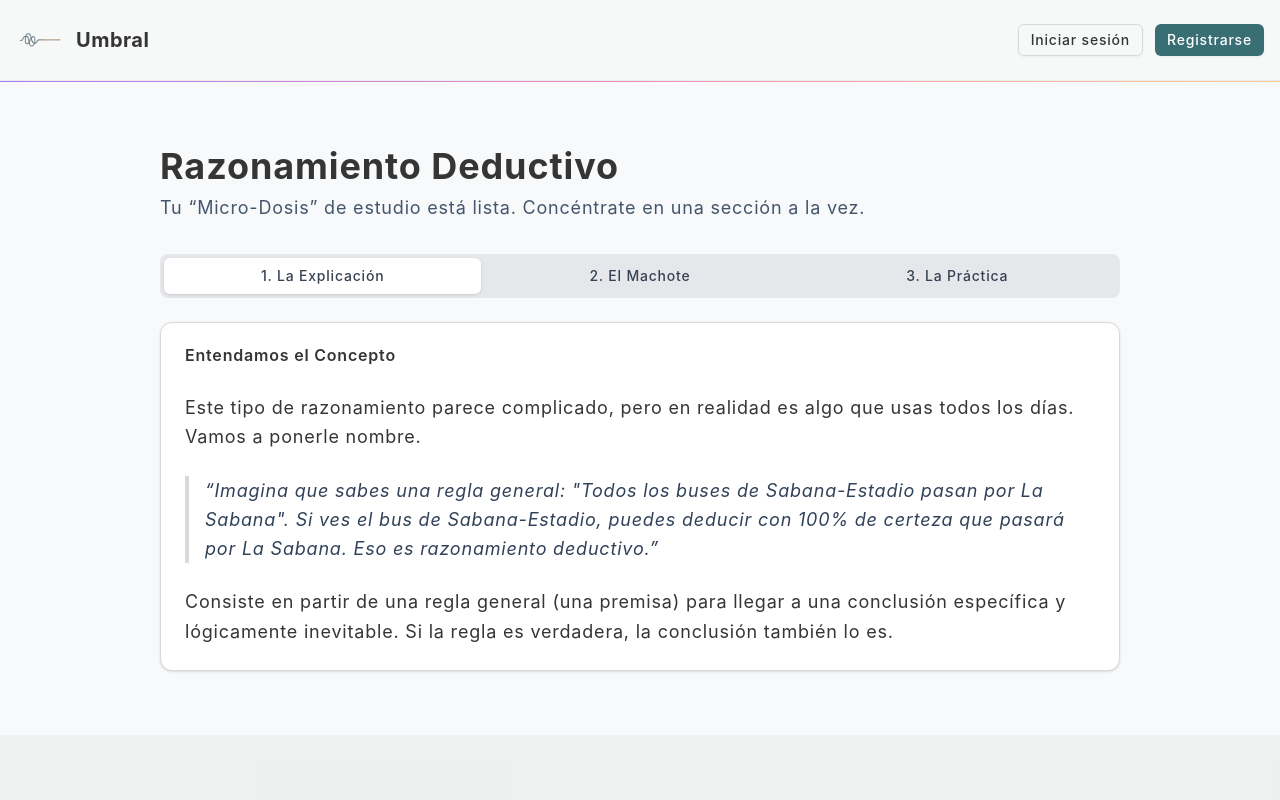
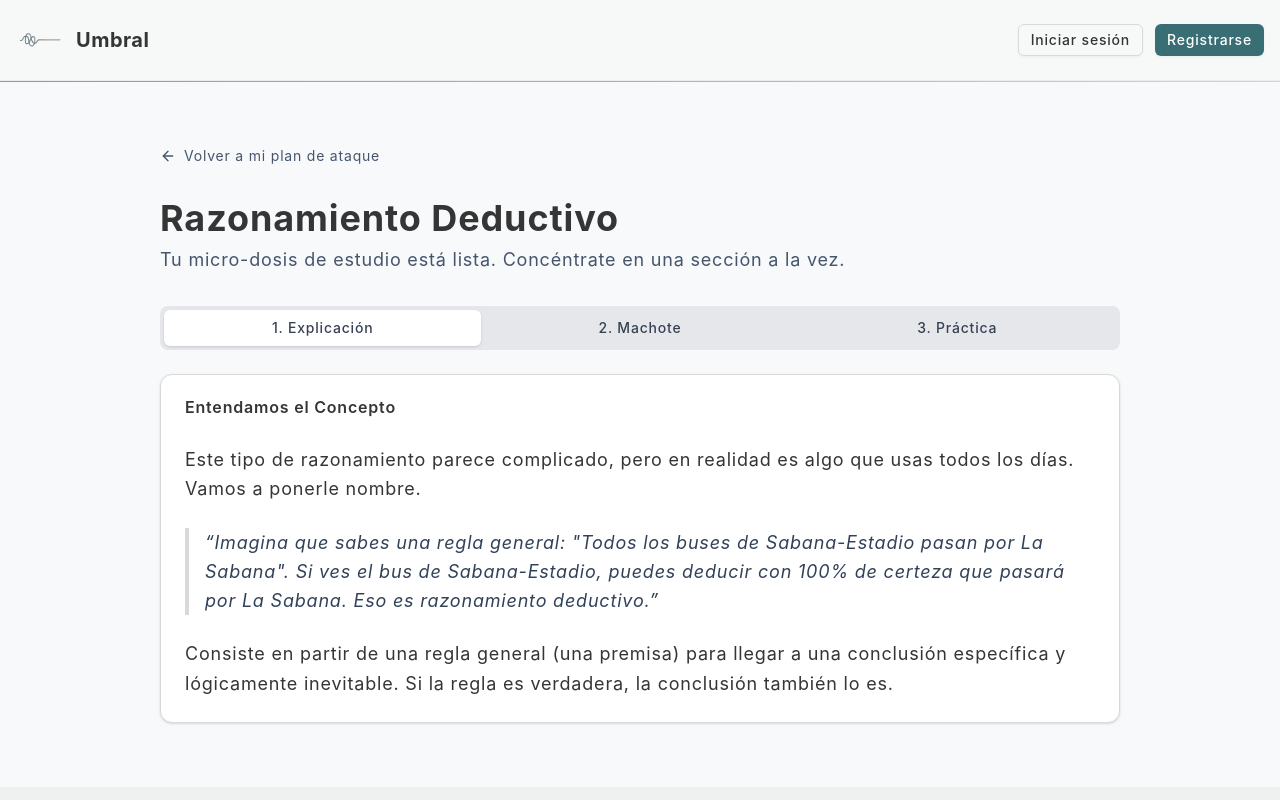
Before and after one commit to LazarusAA/puntoclaro, a Next.js app: page /learn/1 in a window 1280 px wide. Shown: the top 800 px of the page. Built offline with nearby package versions, Linux system fonts and the light colour scheme.

Commit message:
feat: added back link to learning module

```diff
--- a/src/app/(app)/learn/[topicId]/page.tsx
+++ b/src/app/(app)/learn/[topicId]/page.tsx
@@ -1,3 +1,5 @@
+import Link from 'next/link'
+import { ArrowLeft } from 'lucide-react'
 import { LearningTabs } from '~/components/shared/learning-tabs'
 import type { LearningModule } from '~/types/learning'
 
@@ -33,9 +35,17 @@ export default async function LearningPage({ params }: { params: Promise<{ topic
     return (
     <div className="bg-slate-50/50">
       <div className="container mx-auto max-w-5xl px-4 py-12 sm:py-16 lg:px-8">
+        {/* Navigation back to dashboard */}
+        <div className="mb-8">
+          <Link href="/dashboard" className="flex items-center text-sm text-slate-600 hover:text-slate-900 transition-colors">
+            <ArrowLeft className="mr-2 h-4 w-4" />
+            Volver a mi plan de ataque
+          </Link>
+        </div>
+
         <header className="mb-8">
           <h1 className="text-3xl md:text-4xl font-bold tracking-tight">{learningModuleData.title}</h1>
-          <p className="text-lg text-slate-600 mt-2">Tu &ldquo;Micro-Dosis&rdquo; de estudio está lista. Concéntrate en una sección a la vez.</p>
+          <p className="text-lg text-slate-600 mt-2">Tu micro-dosis de estudio está lista. Concéntrate en una sección a la vez.</p>
         </header>
 
         <LearningTabs learningData={learningModuleData} />
--- a/src/components/shared/learning-tabs.tsx
+++ b/src/components/shared/learning-tabs.tsx
@@ -29,9 +29,9 @@ export function LearningTabs({ learningData }: LearningTabsProps) {
           onValueChange={(value) => setActiveTab(value || 'explicacion')}
         >
           {[
-            { id: 'explicacion', label: '1. La Explicación' },
-            { id: 'machote', label: '2. El Machote' },
-            { id: 'practica', label: '3. La Práctica' }
+            { id: 'explicacion', label: '1. Explicación' },
+            { id: 'machote', label: '2. Machote' },
+            { id: 'practica', label: '3. Práctica' }
           ].map((tab) => (
             <button
               key={tab.id}
```
